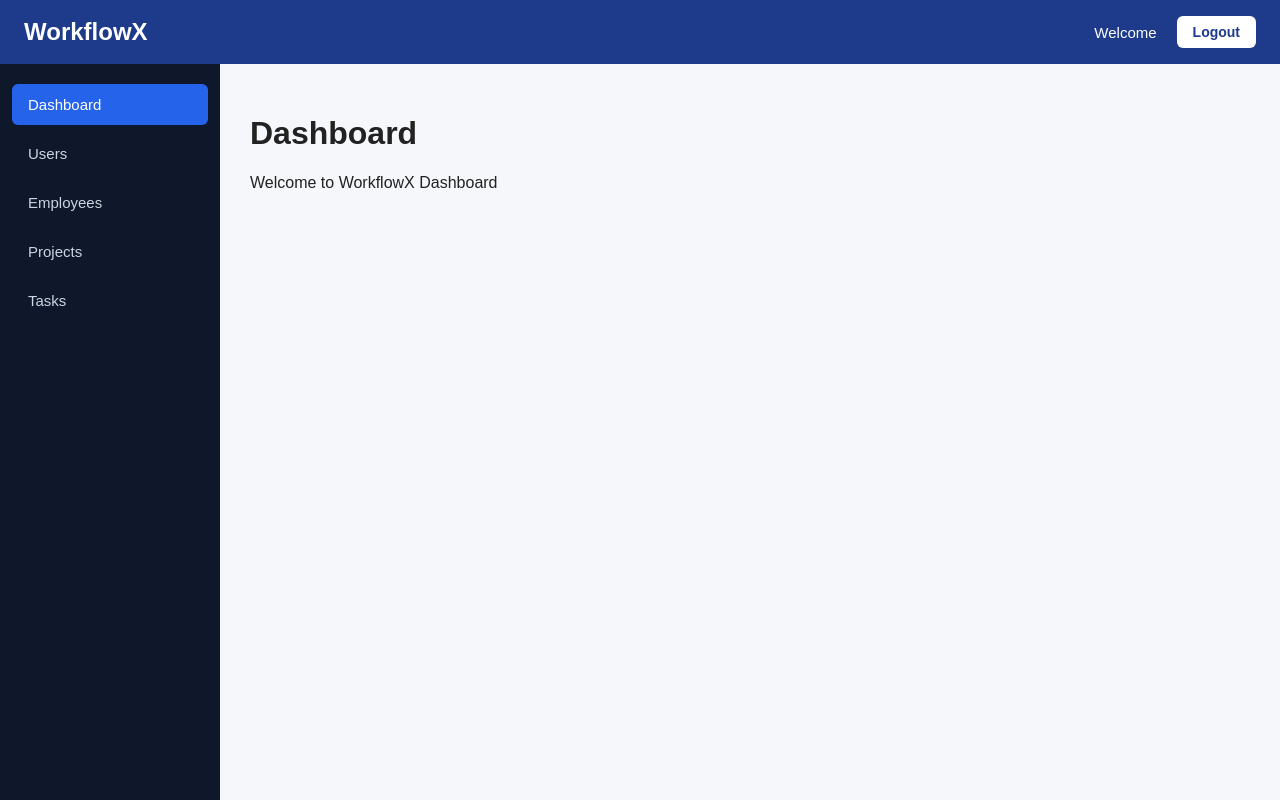
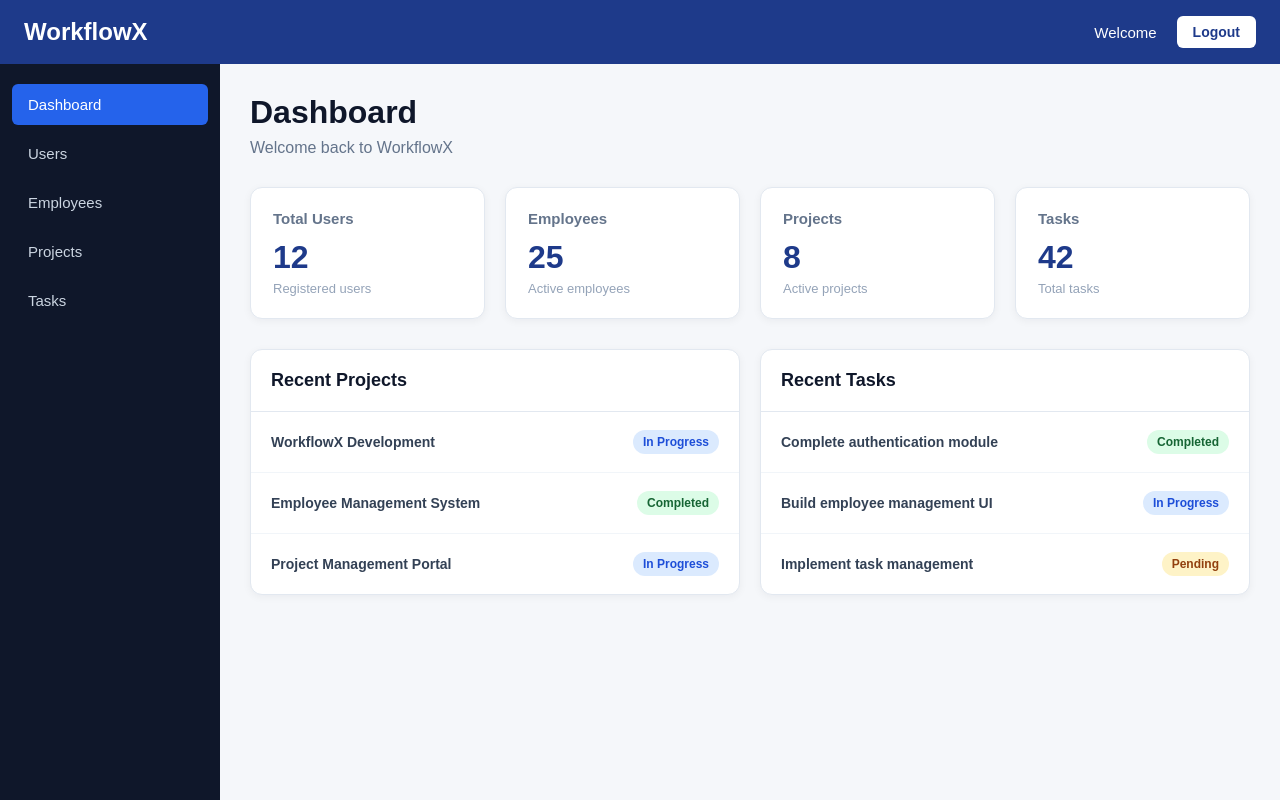
Before and after one commit to dhirajchandgude99-afk/WorkFlowX-Employee-Task-Project-Management, a React app in the folder frontend/: page /dashboard in a window 1280 px wide. Built offline with nearby package versions, Linux system fonts and the light colour scheme; sample sign-in values are in the browser's storage; the HTML template or start-up script is replaced by a standard one.

Commit message:
Build WorkflowX dashboard UI

```diff
--- /dev/null
+++ b/frontend/src/pages/Dashboard.css
@@ -0,0 +1,196 @@
+.dashboard {
+  width: 100%;
+}
+
+.dashboard-header {
+  margin-bottom: 30px;
+}
+
+.dashboard-header h1 {
+  margin: 0;
+  font-size: 32px;
+  color: #0f172a;
+}
+
+.dashboard-header p {
+  margin: 8px 0 0;
+  color: #64748b;
+  font-size: 16px;
+}
+
+/* Statistics */
+
+.stats-grid {
+  display: grid;
+  grid-template-columns: repeat(4, 1fr);
+  gap: 20px;
+  margin-bottom: 30px;
+}
+
+.stat-card {
+  background: white;
+  border-radius: 12px;
+  padding: 22px;
+
+  border: 1px solid #e2e8f0;
+
+  box-shadow: 0 2px 8px rgba(15, 23, 42, 0.05);
+
+  transition: transform 0.2s ease,
+              box-shadow 0.2s ease;
+}
+
+.stat-card:hover {
+  transform: translateY(-3px);
+
+  box-shadow: 0 6px 16px rgba(15, 23, 42, 0.1);
+}
+
+.stat-card h3 {
+  margin: 0;
+
+  font-size: 15px;
+  font-weight: 600;
+
+  color: #64748b;
+}
+
+.stat-value {
+  margin: 12px 0 5px;
+
+  font-size: 32px;
+  font-weight: 700;
+
+  color: #1e3a8a;
+}
+
+.stat-description {
+  margin: 0;
+
+  font-size: 13px;
+  color: #94a3b8;
+}
+
+/* Dashboard Cards */
+
+.dashboard-grid {
+  display: grid;
+
+  grid-template-columns: repeat(2, 1fr);
+
+  gap: 20px;
+}
+
+.dashboard-card {
+  background: white;
+
+  border-radius: 12px;
+
+  border: 1px solid #e2e8f0;
+
+  box-shadow: 0 2px 8px rgba(15, 23, 42, 0.05);
+
+  overflow: hidden;
+}
+
+.card-header {
+  padding: 20px;
+
+  border-bottom: 1px solid #e2e8f0;
+}
+
+.card-header h2 {
+  margin: 0;
+
+  font-size: 18px;
+
+  color: #0f172a;
+}
+
+.card-list {
+  display: flex;
+  flex-direction: column;
+}
+
+.list-item {
+  display: flex;
+
+  align-items: center;
+
+  justify-content: space-between;
+
+  gap: 15px;
+
+  padding: 18px 20px;
+
+  border-bottom: 1px solid #f1f5f9;
+}
+
+.list-item:last-child {
+  border-bottom: none;
+}
+
+.list-item h3 {
+  margin: 0;
+
+  font-size: 14px;
+
+  font-weight: 600;
+
+  color: #334155;
+}
+
+/* Status */
+
+.status {
+  padding: 5px 10px;
+
+  border-radius: 20px;
+
+  font-size: 12px;
+
+  font-weight: 600;
+
+  white-space: nowrap;
+}
+
+.status-completed {
+  background: #dcfce7;
+  color: #166534;
+}
+
+.status-in-progress {
+  background: #dbeafe;
+  color: #1d4ed8;
+}
+
+.status-pending {
+  background: #fef3c7;
+  color: #92400e;
+}
+
+/* Responsive */
+
+@media (max-width: 1000px) {
+  .stats-grid {
+    grid-template-columns: repeat(2, 1fr);
+  }
+}
+
+@media (max-width: 700px) {
+  .stats-grid {
+    grid-template-columns: 1fr;
+  }
+
+  .dashboard-grid {
+    grid-template-columns: 1fr;
+  }
+
+  .main-content {
+    padding: 20px;
+  }
+
+  .dashboard-header h1 {
+    font-size: 28px;
+  }
+}
--- a/frontend/src/pages/Dashboard.jsx
+++ b/frontend/src/pages/Dashboard.jsx
@@ -1,8 +1,172 @@
+import './Dashboard.css'
+
 function Dashboard() {
+  const statistics = [
+    {
+      title: 'Total Users',
+      value: 12,
+      description: 'Registered users',
+    },
+    {
+      title: 'Employees',
+      value: 25,
+      description: 'Active employees',
+    },
+    {
+      title: 'Projects',
+      value: 8,
+      description: 'Active projects',
+    },
+    {
+      title: 'Tasks',
+      value: 42,
+      description: 'Total tasks',
+    },
+  ]
+
+  const recentProjects = [
+    {
+      name: 'WorkflowX Development',
+      status: 'In Progress',
+    },
+    {
+      name: 'Employee Management System',
+      status: 'Completed',
+    },
+    {
+      name: 'Project Management Portal',
+      status: 'In Progress',
+    },
+  ]
+
+  const recentTasks = [
+    {
+      name: 'Complete authentication module',
+      status: 'Completed',
+    },
+    {
+      name: 'Build employee management UI',
+      status: 'In Progress',
+    },
+    {
+      name: 'Implement task management',
+      status: 'Pending',
+    },
+  ]
+
   return (
-    <div>
-      <h1>Dashboard</h1>
-      <p>Welcome to WorkflowX Dashboard</p>
+    <div className="dashboard">
+
+      {/* Dashboard Header */}
+
+      <div className="dashboard-header">
+        <div>
+          <h1>Dashboard</h1>
+          <p>Welcome back to WorkflowX</p>
+        </div>
+      </div>
+
+      {/* Statistics */}
+
+      <div className="stats-grid">
+
+        {statistics.map((stat) => (
+          <div
+            className="stat-card"
+            key={stat.title}
+          >
+            <div className="stat-card-content">
+              <h3>{stat.title}</h3>
+
+              <p className="stat-value">
+                {stat.value}
+              </p>
+
+              <p className="stat-description">
+                {stat.description}
+              </p>
+            </div>
+          </div>
+        ))}
+
+      </div>
+
+      {/* Dashboard Overview */}
+
+      <div className="dashboard-grid">
+
+        {/* Recent Projects */}
+
+        <div className="dashboard-card">
+
+          <div className="card-header">
+            <h2>Recent Projects</h2>
+          </div>
+
+          <div className="card-list">
+
+            {recentProjects.map((project) => (
+              <div
+                className="list-item"
+                key={project.name}
+              >
+
+                <div>
+                  <h3>{project.name}</h3>
+                </div>
+
+                <span
+                  className={`status status-${project.status
+                    .toLowerCase()
+                    .replace(' ', '-')}`}
+                >
+                  {project.status}
+                </span>
+
+              </div>
+            ))}
+
+          </div>
+
+        </div>
+
+        {/* Recent Tasks */}
+
+        <div className="dashboard-card">
+
+          <div className="card-header">
+            <h2>Recent Tasks</h2>
+          </div>
+
+          <div className="card-list">
+
+            {recentTasks.map((task) => (
+              <div
+                className="list-item"
+                key={task.name}
+              >
+
+                <div>
+                  <h3>{task.name}</h3>
+                </div>
+
+                <span
+                  className={`status status-${task.status
+                    .toLowerCase()
+                    .replace(' ', '-')}`}
+                >
+                  {task.status}
+                </span>
+
+              </div>
+            ))}
+
+          </div>
+
+        </div>
+
+      </div>
+
     </div>
   )
 }
```
